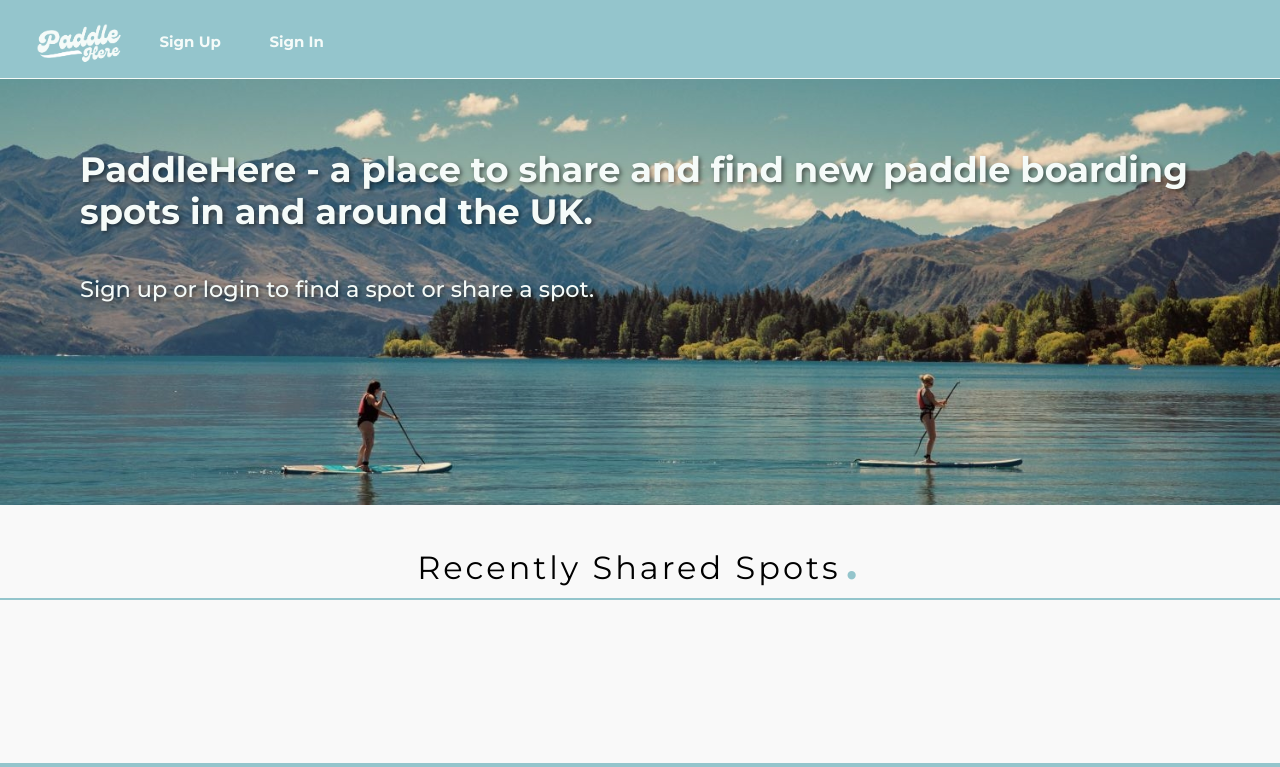
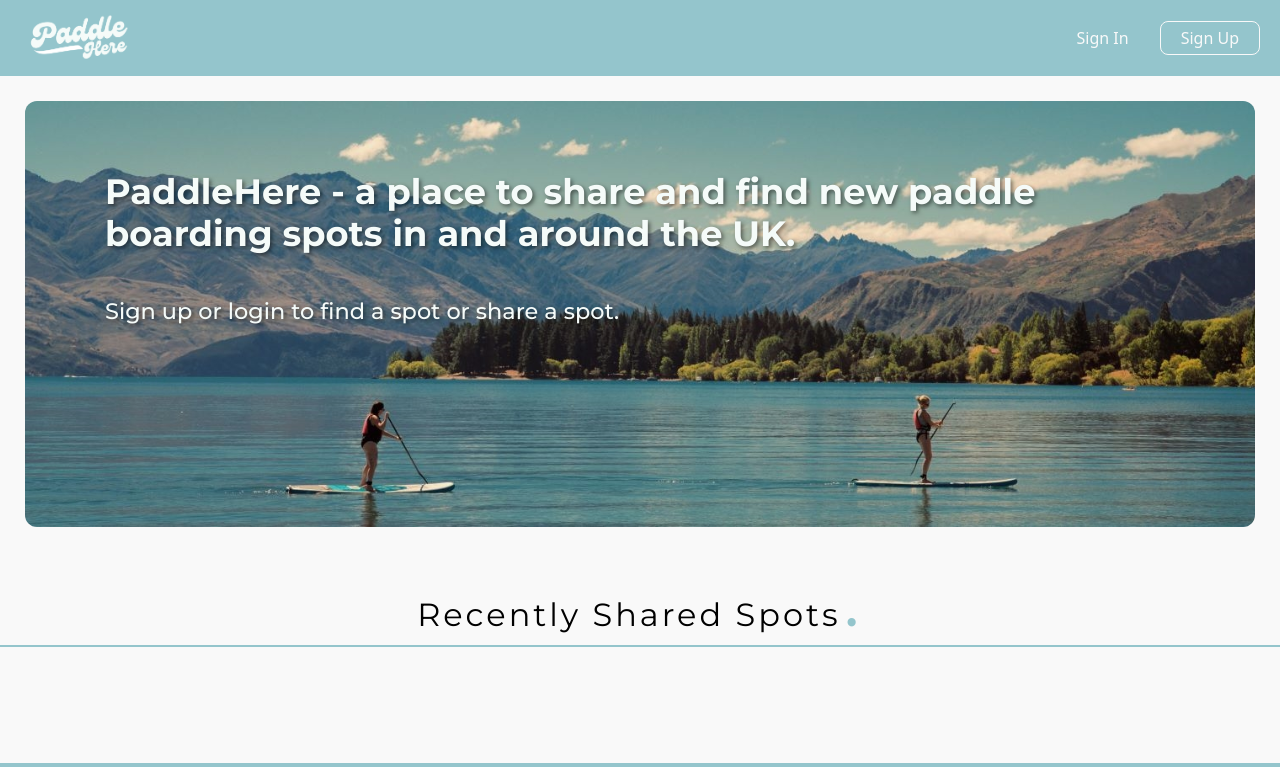
Before and after one commit to Taylor-Carr/Paddle-HERE, a Django app: page / in a window 1280 px wide. Shown: the top 767 px of the page. Run offline with Django 4.2, Linux system fonts and the light colour scheme; data that the repository does not hold is empty.

Commit message:
re organized navbar layout to align items right, added user profile drop down in nav, added context processor for user profile image

```diff
--- a/blog/templates/base.html
+++ b/blog/templates/base.html
@@ -32,41 +32,51 @@
 <!-- Nav Bar -->
 <nav class="navbar navbar-expand-lg navbar-light">
   <div class="container-fluid">
-    <a class="active  brand" href="{% url 'home' %}"><img src="/static/images/pd logo.jpg" aria-label="Company Logo"></a>
-    <button class="navbar-toggler" type="button" data-bs-toggle="collapse" data-bs-target="#navbarText"
-      aria-controls="navbarText" aria-expanded="false" aria-label="Toggle navigation">
-      <span class="navbar-toggler-icon"></span>
-    </button>
-    <div class="collapse navbar-collapse" id="navbarText">
+    <!-- Home Button -->
+    <a class="nav-bar brand" href="{% url 'home' %}"><img src="/static/images/pd logo.jpg" aria-label="Company Logo" height="60"></a>
+    <!-- Profile Picture Dropdown -->
     {% if user.is_authenticated %}
-      <ul class="navbar-nav me-auto mb-2 mb-lg-0">
+    <div class="dropdown profile-dropdown d-lg-none"> <!-- Visible only on small screens -->
+      <a class="dropdown-toggle d-flex align-items-center" href="#" id="profileDropdown" role="button" data-bs-toggle="dropdown" aria-expanded="false">
+       <img src="{{ profile.profile_image.url }}" alt="{{ user.username }}'s profile picture" class="rounded-circle" alt="User Profile" width="40" height="40">
+      </a>
+      <ul class="dropdown-menu dropdown-menu-end" aria-labelledby="profileDropdown">
+        <li><a class="dropdown-item" href="{% url 'profile' user.username %}">Profile</a></li>
+        <li><a class="dropdown-item" href="{% url 'add_post' %}">Share a Spot</a></li>
+        <li><hr class="dropdown-divider"></li>
+        <li><a class="dropdown-item" href="{% url 'logout' %}">Logout</a></li>
+      </ul>
+    </div>
+    {% endif %}
 
-        <form method="GET" action="{% url 'search' %}">
-          <input type="text" name="q" placeholder="Search by location, country or category">
-          <button type="submit">Search</button>
-        </form>
 
+    <!-- Navbar Links and Search Bar -->
+    <div class="collapse navbar-collapse" id="navbarNav">
+      <ul class="navbar-nav ms-auto mb-2 mb-lg-0">
+        {% if user.is_authenticated %}
+        <!-- Logged-In User Profile Dropdown -->
+        <li class="nav-item dropdown d-none d-lg-block"> <!-- Visible only on large screens -->
+          <a class="nav-link dropdown-toggle d-flex align-items-center" href="#" id="navbarDropdown" role="button"
+            data-bs-toggle="dropdown" aria-expanded="false">
+            <img src="{{ profile.profile_image.url }}" alt="{{ user.username }}'s profile picture" class="rounded-circle" alt="User Profile" width="40" height="40">
+          </a>
+          <ul class="dropdown-menu dropdown-menu-end" aria-labelledby="navbarDropdown">
+            <li><a class="dropdown-item" href="{% url 'profile' user.username %}">Profile</a></li>
+            <li><a class="dropdown-item" href="{% url 'add_post' %}">Share a Spot</a></li>
+            <li><hr class="dropdown-divider"></li>
+            <li><a class="dropdown-item" href="{% url 'logout' %}">Logout</a></li>
+          </ul>
+        </li>
+        {% else %}
+        <!-- Logged-Out - Sign In and Sign Up Buttons -->
         <li class="nav-item">
-            <a class="nav-link" href="{% url 'add_post' %}" id="navbarText">Share a Spot</a>
+          <a class="btn me-2" href="{% url 'login' %}">Sign In</a>
         </li>
         <li class="nav-item">
-            <a class="nav-link" href="{% url 'logout' %}" id="navbarText">Logout</a>
+          <a class="btn-sign-up" href="{% url 'register' %}">Sign Up</a>
         </li>
-          <li class="nav-item"></li>
-            <a class="nav-link" href="{% url 'profile' user.username %}" id="navbarText">Profile</a>
-          </li>
+        {% endif %}
       </ul>
-      {% else %}
-        <ul class="navbar-nav me-auto mb-2 mb-lg-0">
-          <li class="nav-item">
-            <a class="nav-link" href="{% url 'register' %}" id="navbarText">Sign Up</a>
-          </li>
-          <li class="nav-item">
-            <a class="nav-link" href="{% url 'login' %}" id="navbarText">Sign In</a>
-          </li>
-        </ul>
-      {% endif %}
-      <span class="navbar-text text-muted"> </span>
     </div>
   </div>
 </nav>
--- a/blog/templates/home.html
+++ b/blog/templates/home.html
@@ -5,6 +5,12 @@
     <div class="blog-container">
         {% if user.is_authenticated %}
         <h1 class="blog-title">Find a spot<p class="title-circle">.</p></h1>
+
+        <form class="navbar-search d-flex mx-auto" method="GET" action="{% url 'search' %}">
+            <input class="form-control search-input" type="text" name="q" placeholder="Search by location, country, or category">
+            <button class="btn btn-primary search-btn ms-2" type="submit">Search</button>
+          </form>
+
             {% for post in object_list %}
                 <div class="blog-grid">
                     <div class="card">
--- a/blog/views.py
+++ b/blog/views.py
@@ -5,8 +5,12 @@ from .forms import PostForm, CommentForm
 from django.urls import reverse_lazy, reverse
 from django.http import HttpResponseRedirect
 from django.db.models import Q
+from members.models import UserProfile
 
 
+def profile_view(request):
+    profile = UserProfile.objects.get(user=request.user) if request.user.is_authenticated else None
+    return render(request, 'base.html', {'profile': profile})
 
 def LikeView(request, pk):
     post = get_object_or_404(Post, id=request.POST.get('post_id'))
--- /dev/null
+++ b/members/context_processors.py
@@ -0,0 +1,7 @@
+from members.models import UserProfile
+
+def profile_picture(request):
+    profile = None
+    if request.user.is_authenticated:
+        profile = UserProfile.objects.filter(user=request.user).first()  # Get the user's profile
+    return {'profile': profile}
--- a/members/templates/profile.html
+++ b/members/templates/profile.html
@@ -3,7 +3,7 @@
 {% block content %}
     <div id="main-content">
         <h2>{{ user.first_name}} {{ user.last_name }}</h2>
-        <!--<img src="{{ profile.profile_image.url }}" alt="{{ user.username }}'s profile picture" class="profile-picture">-->
+        <img src="{{ profile.profile_image.url }}" alt="{{ user.username }}'s profile picture" class="rounded-circle" alt="User Profile" width="70" height="70">
         <p>{{ profile.bio }}</p>
         <br>
         <h4>Account created - {{ user.date_joined }}</h4>
--- a/paddlehere/settings.py
+++ b/paddlehere/settings.py
@@ -74,6 +74,7 @@ TEMPLATES = [
                 'django.template.context_processors.request',
                 'django.contrib.auth.context_processors.auth',
                 'django.contrib.messages.context_processors.messages',
+                'members.context_processors.profile_picture',
             ],
         },
     },
--- a/static/css/style.css
+++ b/static/css/style.css
@@ -14,38 +14,53 @@ body {
 main {
   flex: 1;
 }
-/*     Nav Bar  */
 
-nav {
-  background: #94C5CC;
-  border-bottom: 1px solid #F5FBF9;
+.navbar {
+  background-color: #94C5CC;
+  padding: 0.5rem;
 }
 
-nav img {
-  margin-top: 10px;
-  margin-left: 1em;
-  margin-right: 1em;
-  width: 100px;
-  height: auto;
+
+.navbar-nav {
+  justify-content: flex-end;
+  align-items: center;
 }
 
-.navbar-nav .nav-item:nth-child(1) .nav-link,
-.navbar-nav .nav-item:nth-child(2) .nav-link,
-.navbar-nav .nav-item:nth-child(3) .nav-link,
-.navbar-nav .nav-item:nth-child(4) .nav-link {
-    font-family: 'Montserrat', sans-serif;
-    font-weight: bold;
-    font-size: 15px;
-    color:#F5FBF9;
-    margin-left: 0.5em;
-    margin-right: 25px;
-    border-bottom: 2px solid transparent;
-    transition: border-color 0.2s ease;
-    position: relative;
-    padding-bottom: 0;
-    box-sizing: border-box;
+/* Profile Picture */
+.navbar-nav .nav-link img {
+  border: 2px solid #F5FBF9;
+  border-radius: 50%;
 }
 
+
+
+/* Buttons for Sign In / Sign Up */
+.navbar .btn-sign-up {
+  background-color: #94C5CC;
+  border: 1px solid #f9f9f9;
+  border-radius: 8px;
+  border-color: #f9f9f9;
+  color: #f9f9f9;
+  margin-left: 10px;
+  padding: 5px 20px 5px 20px;
+  text-decoration: none;
+  font-weight: 500;
+}
+
+.navbar .btn-sign-up:hover {
+  background-color:#f5fbf9;
+  color: #94C5CC;
+
+}
+
+.navbar .btn {
+  color: #f9f9f9;
+  font-weight: 500;
+}
+
+.navbar .btn:hover {
+  text-decoration: underline;
+}
 
 /* Hero Section */
 
@@ -56,10 +71,12 @@ color: #F5FBF9;
 padding-top: 30px;
 padding-bottom: 100px;
 padding-right: 50px;
+margin: 25px;
 background-size: cover;
 background-position: center;
 background-blend-mode: multiply;
 background-repeat: no-repeat;
+border-radius: 12px;
 }
 
 .hero h2 {
@@ -468,12 +485,35 @@ footer {
 
 
 
-/* Media Querys for mobile 768 and under */
+/* NavBar*/
 
-/* Nav Bar */
-@media (max-width: 768px) {
-  nav img {
-      margin-left: 0.3em;
+
+@media (max-width: 767.98px) {
+  .navbar-nav {
+    width: 100%;
+    text-align: center;
+    margin-top: 10px;
+  }
+
+  .navbar-nav .nav-item {
+    display: block;
+    margin: 0 auto;
+  }
+
+  .navbar-search {
+    width: 100%;
+    margin-top: 15px;
+  }
+
+  .profile-dropdown {
+    display: block;
+    text-align: right;
+  }
+}
+
+@media (min-width: 768px) {
+  .profile-dropdown {
+    display: none;
   }
 }
 
```
Also changed, not shown: blog/templates/blog_details.html (+6 -2 lines). Lines whose indentation alone changed are shown as unchanged.
